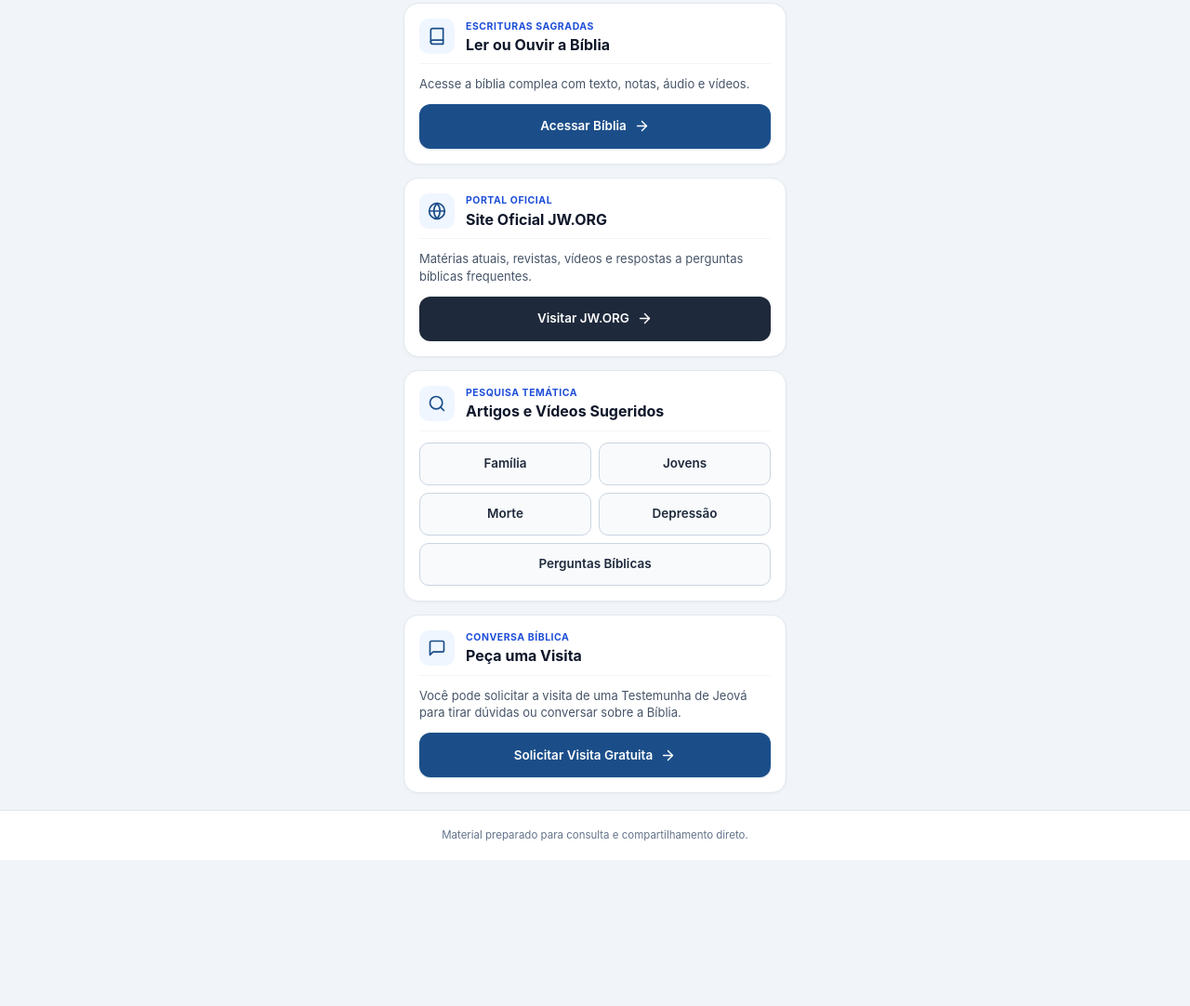
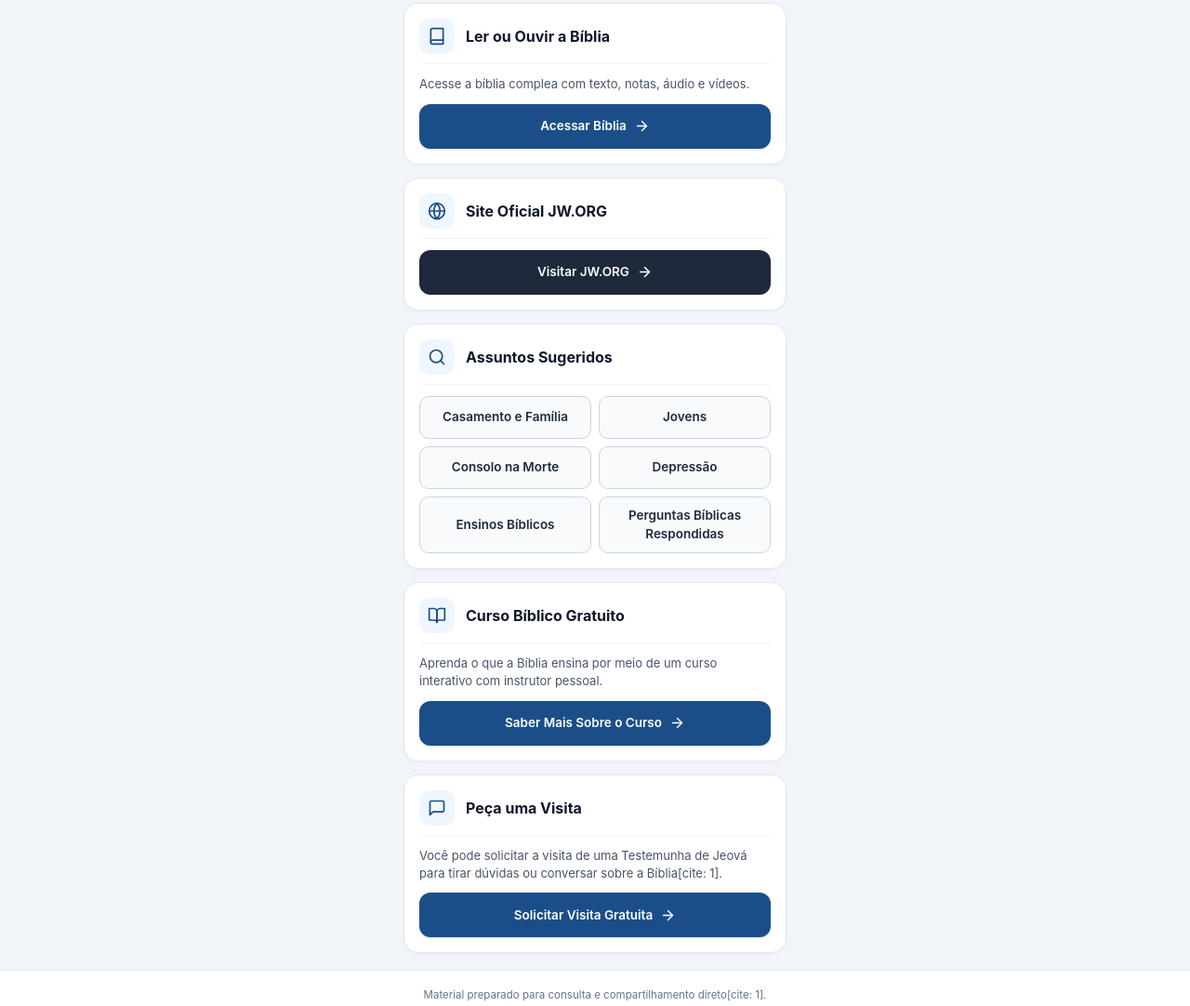
Before and after one commit to ClaitonKomatsu/FerramentasCK, a plain HTML site: page BoasNoticias.html in a window 1280 px wide. Shown: the part 602-1684 px from the top of the page at 93% size. Before the commit the page ends 1527 px from the top, so only its background shows below. Drawn offline with Linux system fonts and the light colour scheme.

Commit message:
Update BoasNoticias.html

```diff
--- a/BoasNoticias.html
+++ b/BoasNoticias.html
@@ -136,16 +136,6 @@
       display: flex;
       align-items: center;
       justify-content: center;
-    }
-
-    .card-tag {
-      font-size: 10.5px;
-      font-weight: 700;
-      color: #1d4ed8;
-      text-transform: uppercase;
-      letter-spacing: 0.05em;
-      display: block;
-      margin-bottom: 2px;
     }
 
     .card-title {
@@ -353,7 +343,6 @@
           </svg>
         </div>
         <div>
-          <span class="card-tag">Local de Reuniões</span>
           <h2 class="card-title">Salão do Reino</h2>
         </div>
       </div>
@@ -424,7 +413,6 @@
           </svg>
         </div>
         <div>
-          <span class="card-tag">Escrituras Sagradas</span>
           <h2 class="card-title">Ler ou Ouvir a Bíblia</h2>
         </div>
       </div>
@@ -456,14 +444,9 @@
           </svg>
         </div>
         <div>
-          <span class="card-tag">Portal Oficial</span>
           <h2 class="card-title">Site Oficial JW.ORG</h2>
         </div>
       </div>
-
-      <p class="card-text">
-        Matérias atuais, revistas, vídeos e respostas a perguntas bíblicas frequentes.
-      </p>
 
       <a href="https://www.jw.org/pt"
          target="_blank"
@@ -477,7 +460,7 @@
       </a>
     </section>
 
-    <!-- 4. Artigos e Vídeos Sugeridos -->
+    <!-- 4. Assuntos Sugeridos -->
     <section class="card">
       <div class="card-header">
         <div class="card-icon-box">
@@ -487,31 +470,63 @@
           </svg>
         </div>
         <div>
-          <span class="card-tag">Pesquisa Temática</span>
-          <h2 class="card-title">Artigos e Vídeos Sugeridos</h2>
+          <h2 class="card-title">Assuntos Sugeridos</h2>
         </div>
       </div>
 
       <div class="topic-grid">
-        <a href="https://www.jw.org/pt/busca/?q=fam%C3%ADlia" target="_blank" rel="noopener noreferrer" class="btn-topic">
-          Família
+        <a href="https://www.jw.org/pt/ensinos-biblicos/familia/" target="_blank" rel="noopener noreferrer" class="btn-topic">
+          Casamento e Família
         </a>
         <a href="https://www.jw.org/pt/busca/?q=jovens&link=%2Fresults%2FT%2Fall%3Fq%3D" target="_blank" rel="noopener noreferrer" class="btn-topic">
           Jovens
         </a>
         <a href="https://www.jw.org/pt/busca/?q=morte&link=%2Fresults%2FT%2Fvideos%3Fq%3D" target="_blank" rel="noopener noreferrer" class="btn-topic">
-          Morte
+          Consolo na Morte
         </a>
         <a href="https://www.jw.org/pt/busca/?q=depress%C3%A3o&link=%2Fresults%2FT%2Fvideos%3Fq%3D" target="_blank" rel="noopener noreferrer" class="btn-topic">
           Depressão
         </a>
-        <a href="https://www.jw.org/pt/ensinos-biblicos/perguntas/" target="_blank" rel="noopener noreferrer" class="btn-topic btn-topic-full">
-          Perguntas Bíblicas
+        <a href="https://www.jw.org/pt/ensinos-biblicos/" target="_blank" rel="noopener noreferrer" class="btn-topic">
+          Ensinos Bíblicos
+        </a>
+        <a href="https://www.jw.org/pt/ensinos-biblicos/perguntas/" target="_blank" rel="noopener noreferrer" class="btn-topic">
+          Perguntas Bíblicas Respondidas
         </a>
       </div>
     </section>
 
-    <!-- 5. Peça uma Visita -->
+    <!-- 5. Curso Bíblico Gratuito -->
+    <section class="card">
+      <div class="card-header">
+        <div class="card-icon-box">
+          <svg width="20" height="20" viewBox="0 0 24 24" fill="none" stroke="currentColor" stroke-width="2" stroke-linecap="round" stroke-linejoin="round" style="width:20px;height:20px;max-width:20px;display:inline-block;">
+            <path d="M2 3h6a4 4 0 0 1 4 4v14a3 3 0 0 0-3-3H2z"></path>
+            <path d="M22 3h-6a4 4 0 0 0-4 4v14a3 3 0 0 1 3-3h7z"></path>
+          </svg>
+        </div>
+        <div>
+          <h2 class="card-title">Curso Bíblico Gratuito</h2>
+        </div>
+      </div>
+
+      <p class="card-text">
+        Aprenda o que a Bíblia ensina por meio de um curso interativo com instrutor pessoal.
+      </p>
+
+      <a href="https://www.jw.org/pt/ensinos-biblicos/curso-biblia-instrutor/"
+         target="_blank"
+         rel="noopener noreferrer"
+         class="btn btn-primary">
+        <span>Saber Mais Sobre o Curso</span>
+        <svg width="17" height="17" viewBox="0 0 24 24" fill="none" stroke="currentColor" stroke-width="2" stroke-linecap="round" stroke-linejoin="round" style="width:17px;height:17px;max-width:17px;display:inline-block;">
+          <line x1="5" y1="12" x2="19" y2="12"></line>
+          <polyline points="12 5 19 12 12 19"></polyline>
+        </svg>
+      </a>
+    </section>
+
+    <!-- 6. Peça uma Visita -->
     <section class="card">
       <div class="card-header">
         <div class="card-icon-box">
@@ -520,13 +535,12 @@
           </svg>
         </div>
         <div>
-          <span class="card-tag">Conversa Bíblica</span>
           <h2 class="card-title">Peça uma Visita</h2>
         </div>
       </div>
 
       <p class="card-text">
-        Você pode solicitar a visita de uma Testemunha de Jeová para tirar dúvidas ou conversar sobre a Bíblia.
+        Você pode solicitar a visita de uma Testemunha de Jeová para tirar dúvidas ou conversar sobre a Bíblia[cite: 1].
       </p>
 
       <a href="https://hub.jw.org/request-visit/pt/request"
@@ -545,7 +559,7 @@
 
   <!-- Rodapé -->
   <footer>
-    <p>Material preparado para consulta e compartilhamento direto.</p>
+    <p>Material preparado para consulta e compartilhamento direto[cite: 1].</p>
   </footer>
 
 </body>
```
